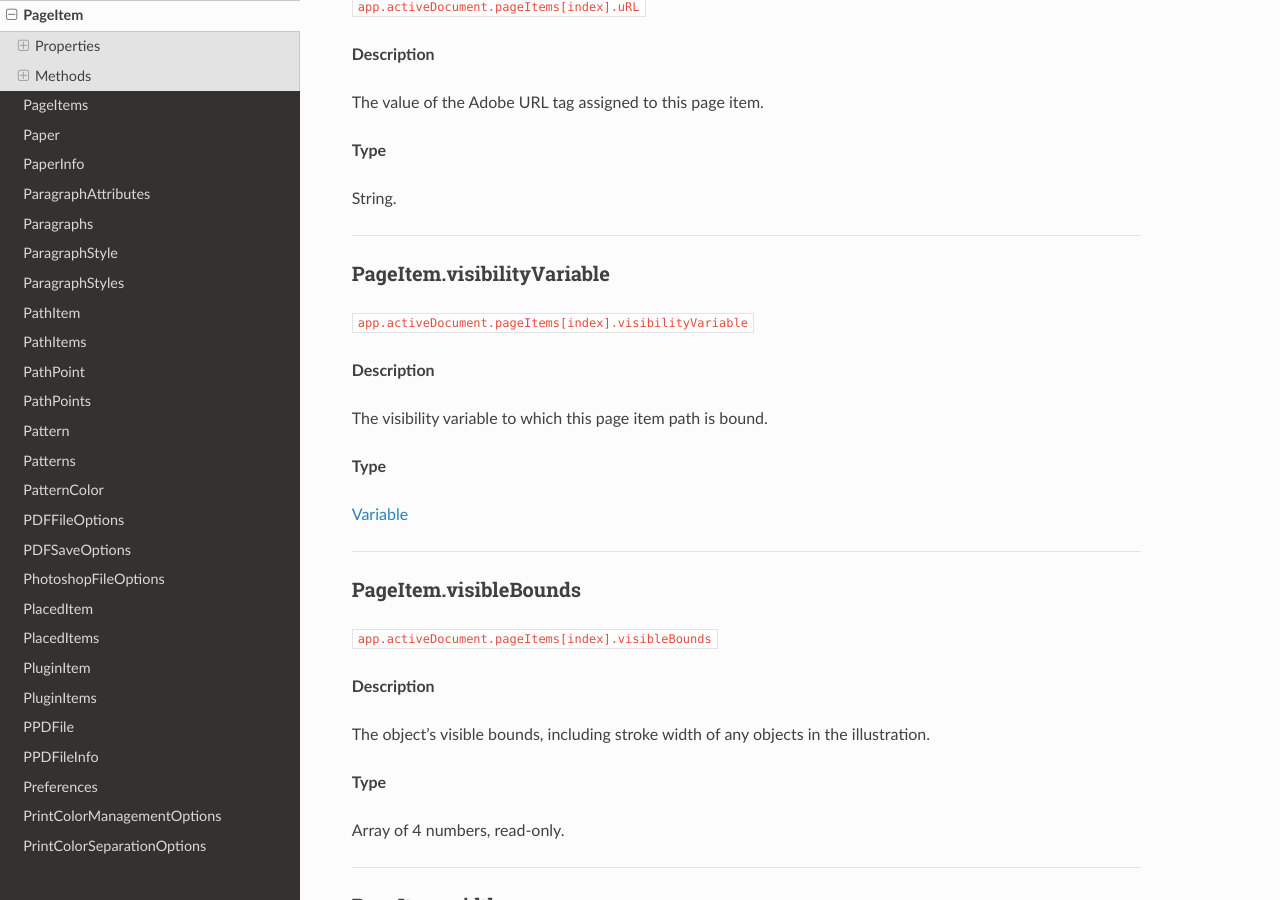
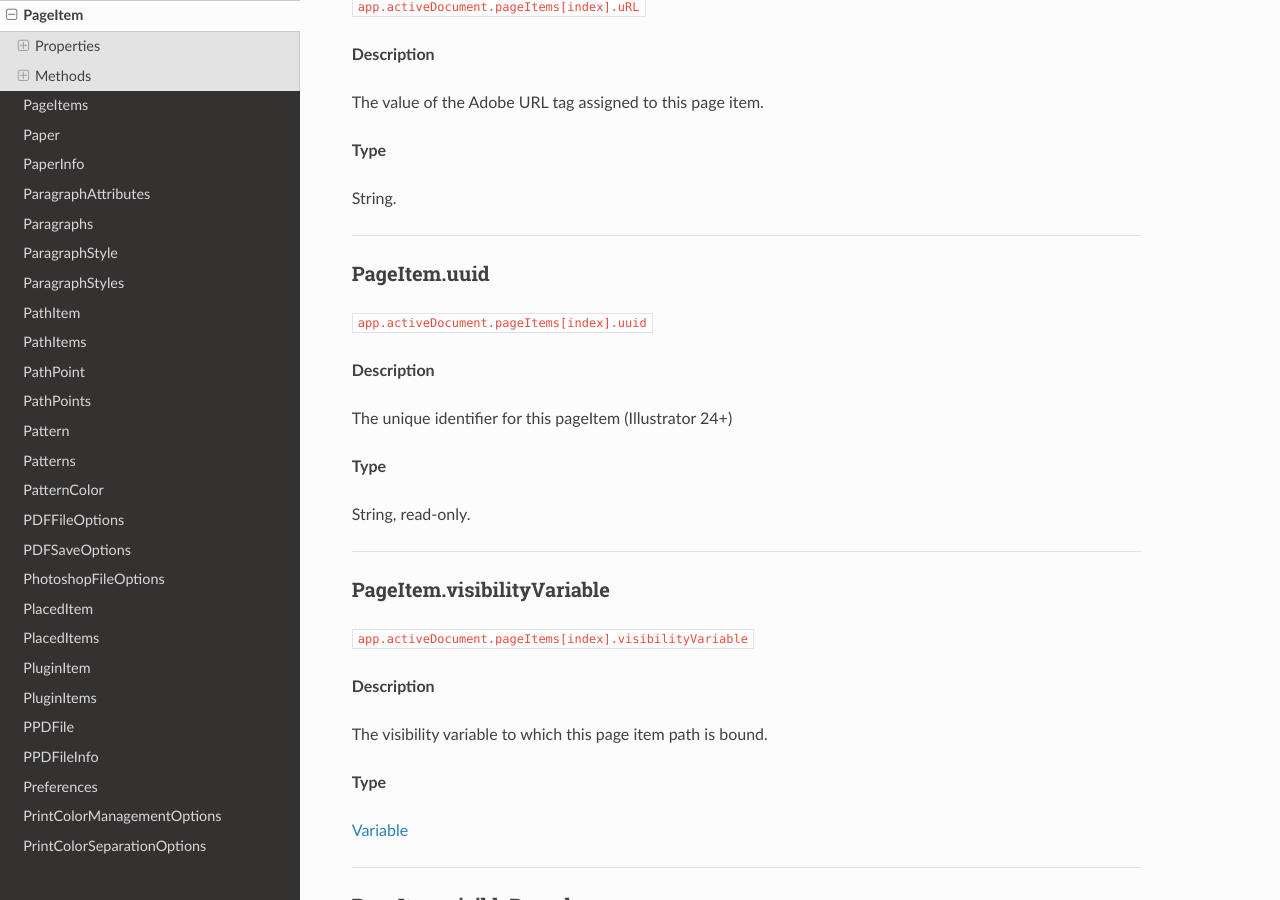
Before and after one commit to docsforadobe/illustrator-scripting-guide, a Sphinx documentation site: the page built from docs/jsobjref/PageItem.rst, in a window 1280 px wide and 900 px high, scrolled down 7645 px. Built offline with Sphinx 7.4.7 and the Read the Docs theme 2.0.0, drawn with Linux system fonts in a browser that asks for light colours.

Commit message:
Add pageItem.uuid, added in AI24

```diff
--- a/docs/jsobjref/PageItem.rst
+++ b/docs/jsobjref/PageItem.rst
@@ -410,6 +410,23 @@ String.
 
 ----
 
+.. _jsobjref/PageItem.uuid:
+
+PageItem.uuid
+********************************************************************************
+
+``app.activeDocument.pageItems[index].uuid``
+
+**Description**
+
+The unique identifier for this pageItem (Illustrator 24+)
+
+**Type**
+
+String, read-only.
+
+----
+
 .. _jsobjref/PageItem.visibilityVariable:
 
 PageItem.visibilityVariable
```
